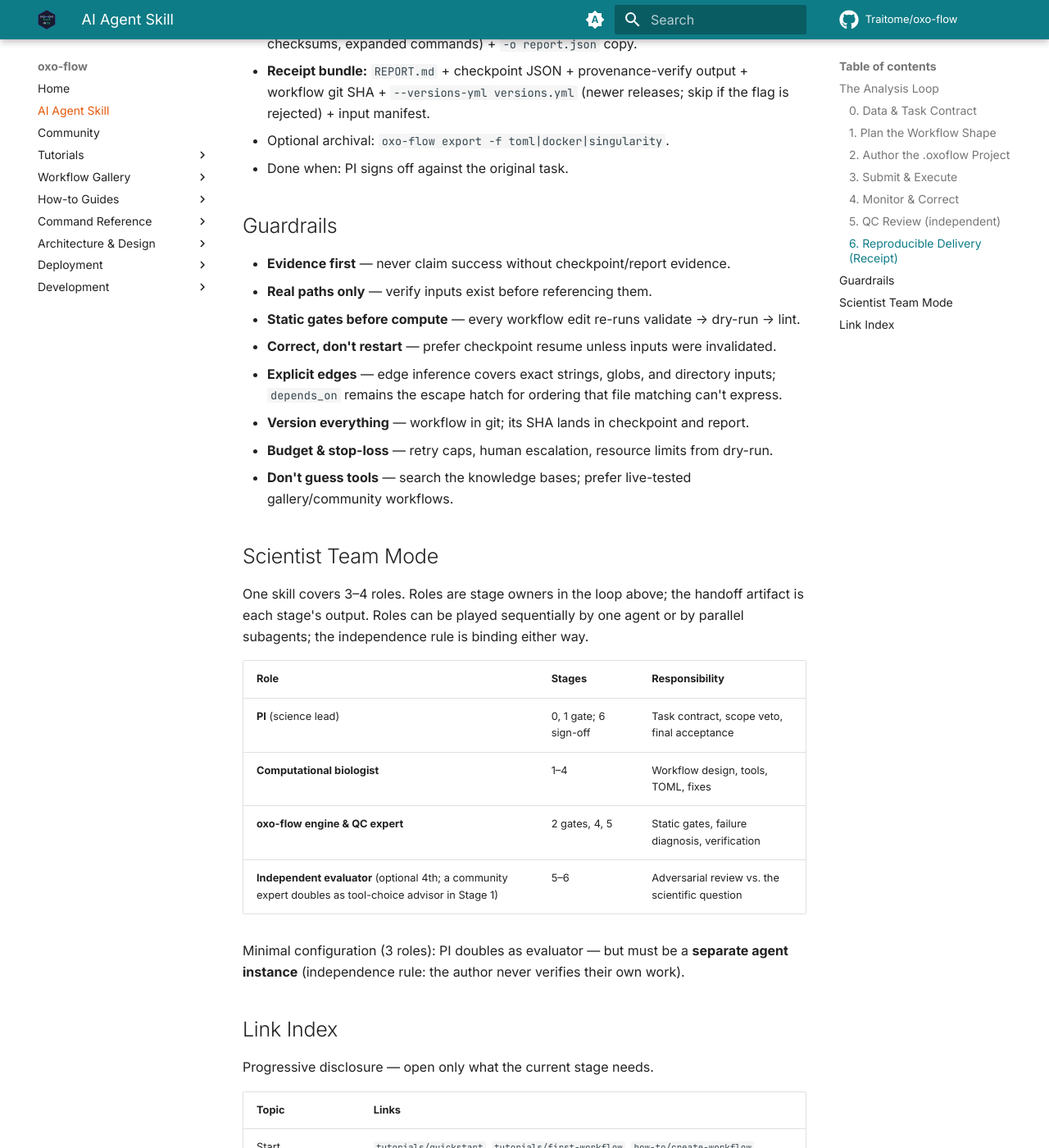
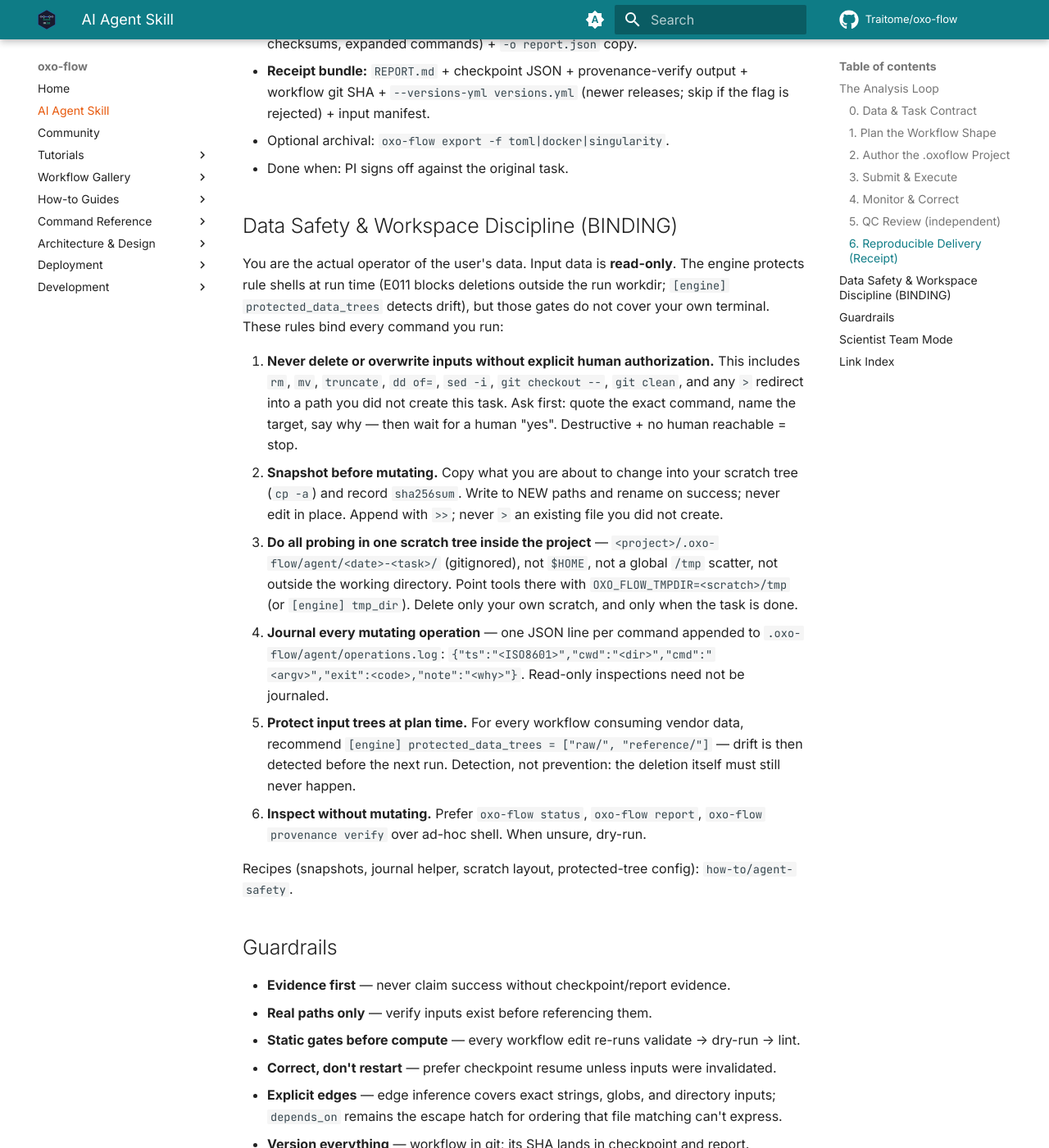
Before and after one commit to Traitome/oxo-flow, an MkDocs documentation site: the page built from docs/guide/src/SKILL.md, in a window 1280 px wide and 1400 px high, scrolled down 2924 px. Shown: the whole window at 82% size. Built offline with MkDocs 1.6.1 and Material for MkDocs 9.7.7, drawn with Linux system fonts in a browser that asks for light colours; comment, search, counter and statistics services are not loaded; the version menu is left out; some of the changed text lies outside the part shown.

Commit message:
docs: bind AI agents to a data-safety and workspace-discipline contract (#1039)
Agents now operate oxo-flow directly (probing inputs, authoring workflows,
running, repairing), making them the operator of someone else's data. Two
failure classes were observed in the field: (1) agents deleting or
truncating workflow inputs — including via terminal `>` redirects — and
(2) probe scratch scattered outside the working directory.

The engine's gates cover rule shells (E011 blocks deletions outside the run
workdir; protected_data_trees detects input drift), but neither constrains
an agent's own terminal. This adds the missing layer:

- SKILL.md: new binding "Data Safety & Workspace Discipline" section — inputs
  read-only, snapshot-before-mutate, one scratch tree inside the project,
  append-only JSONL operation journal, protected_data_trees recommendation,
  inspect-without-mutating — plus a link-index row and a frontmatter
  description update so canonical agents load the contract with the skill
- how-to/agent-safety.md: concrete recipes — workspace layout, snapshot +
  checksum workflow, OXO_FLOW_TMPDIR probe isolation, journal helper, the
  authorization table (what always needs a human "yes"), cleanup discipline
- security.md: "Agent-Driven Use" section cross-referencing the contract
- ai-cli.md: session-logs callout for agents operating the tool directly
- mkdocs nav: how-to entry

Docs build verified with mkdocs build --strict; the new page renders.

```diff
--- a/docs/guide/mkdocs.yml
+++ b/docs/guide/mkdocs.yml
@@ -156,6 +156,7 @@
       - China Mirrors: how-to/china-mirrors.md
       - Editor Setup: how-to/editor-setup.md
       - Troubleshooting: how-to/troubleshooting.md
+      - Agent Safety & Workspace Discipline: how-to/agent-safety.md
       - Desktop App Packaging: how-to/desktop-app.md
   - Command Reference:
       - batch: commands/batch.md
--- a/docs/guide/src/SKILL.md
+++ b/docs/guide/src/SKILL.md
@@ -6,6 +6,9 @@
   pass static gates (validate/dry-run/lint), execute on local or cluster
   backends, monitor and correct failures via checkpoint resume, QC outputs
   independently, and deliver reports plus a reproducibility receipt.
+  Treats input data as read-only, confines agent scratch work and journaling
+  to the project working directory, and requires human authorization before
+  any destructive operation.
   Use when the user asks to analyze sequencing data with oxo-flow, design or
   fix an oxo-flow workflow, run/validate/debug oxo-flow, or produce a
   reproducible analysis report or receipt.
@@ -110,6 +113,41 @@
 - Optional archival: `oxo-flow export -f toml|docker|singularity`.
 - Done when: PI signs off against the original task.
 
+## Data Safety & Workspace Discipline (BINDING)
+
+You are the actual operator of the user's data. Input data is **read-only**.
+The engine protects rule shells at run time (E011 blocks deletions outside
+the run workdir; `[engine] protected_data_trees` detects drift), but those
+gates do not cover your own terminal. These rules bind every command you run:
+
+1. **Never delete or overwrite inputs without explicit human authorization.**
+   This includes `rm`, `mv`, `truncate`, `dd of=`, `sed -i`, `git checkout
+   --`, `git clean`, and any `>` redirect into a path you did not create
+   this task. Ask first: quote the exact command, name the target, say why —
+   then wait for a human "yes". Destructive + no human reachable = stop.
+2. **Snapshot before mutating.** Copy what you are about to change into your
+   scratch tree (`cp -a`) and record `sha256sum`. Write to NEW paths and
+   rename on success; never edit in place. Append with `>>`; never `>` an
+   existing file you did not create.
+3. **Do all probing in one scratch tree inside the project** —
+   `<project>/.oxo-flow/agent/<date>-<task>/` (gitignored), not `$HOME`,
+   not a global `/tmp` scatter, not outside the working directory. Point
+   tools there with `OXO_FLOW_TMPDIR=<scratch>/tmp` (or `[engine] tmp_dir`).
+   Delete only your own scratch, and only when the task is done.
+4. **Journal every mutating operation** — one JSON line per command appended
+   to `.oxo-flow/agent/operations.log`:
+   `{"ts":"<ISO8601>","cwd":"<dir>","cmd":"<argv>","exit":<code>,"note":"<why>"}`.
+   Read-only inspections need not be journaled.
+5. **Protect input trees at plan time.** For every workflow consuming vendor
+   data, recommend `[engine] protected_data_trees = ["raw/", "reference/"]`
+   — drift is then detected before the next run. Detection, not prevention:
+   the deletion itself must still never happen.
+6. **Inspect without mutating.** Prefer `oxo-flow status`, `oxo-flow report`,
+   `oxo-flow provenance verify` over ad-hoc shell. When unsure, dry-run.
+
+Recipes (snapshots, journal helper, scratch layout, protected-tree config):
+`how-to/agent-safety`.
+
 ## Guardrails
 
 - **Evidence first** — never claim success without checkpoint/report evidence.
@@ -156,6 +194,7 @@
 | QC | `commands/validate`, `commands/dry-run`, `commands/lint`, `commands/debug`, `commands/graph`, `how-to/troubleshooting` |
 | Delivery | `how-to/generate-reports`, `commands/report`, `commands/provenance`, `commands/export`, `reference/versioning`, `reference/reporting-system` |
 | Reference | `reference/architecture`, `gallery/`, `tutorials/custom-scripts`, `tutorials/environment-management` |
+| Data safety (read early) | `how-to/agent-safety`, `reference/security`, `reference/workflow-format` (`[engine] protected_data_trees`, `tmp_dir`) |
 | Knowledge bases (raw) | `crates/oxo-flow-ai/src/knowledge/bioconda_tools.jsonl`, `skills_index.jsonl`, `nfcore_modules.jsonl`, `pipeline_graph.jsonl` |
 
 Docs links resolve under `https://traitome.github.io/oxo-flow/latest/<path>`
```
Also changed, not shown: docs/guide/src/how-to/agent-safety.md (added, +157 -0 lines), docs/guide/src/reference/ai-cli.md (+5 -0 lines), docs/guide/src/reference/security.md (+14 -0 lines).
